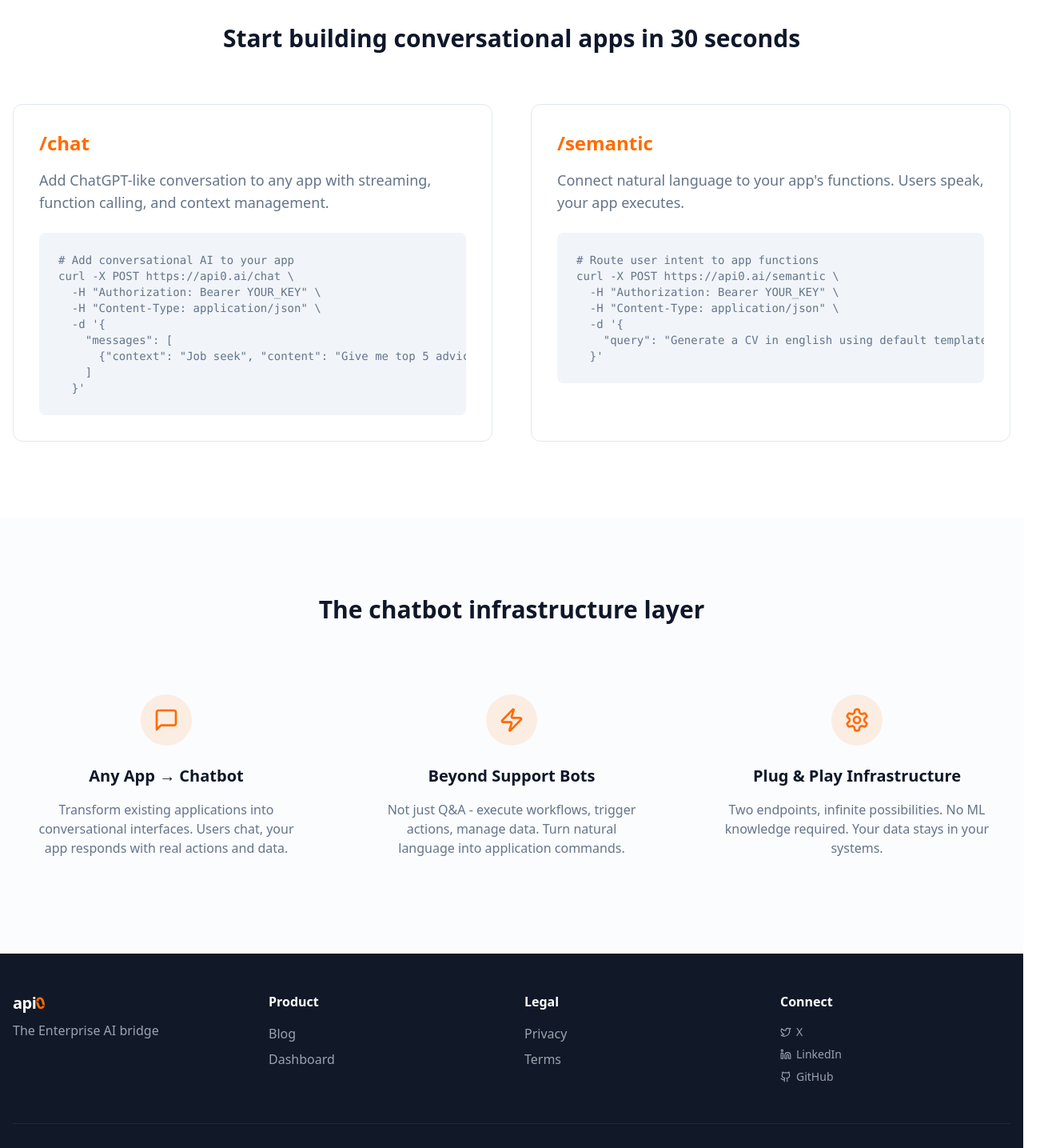
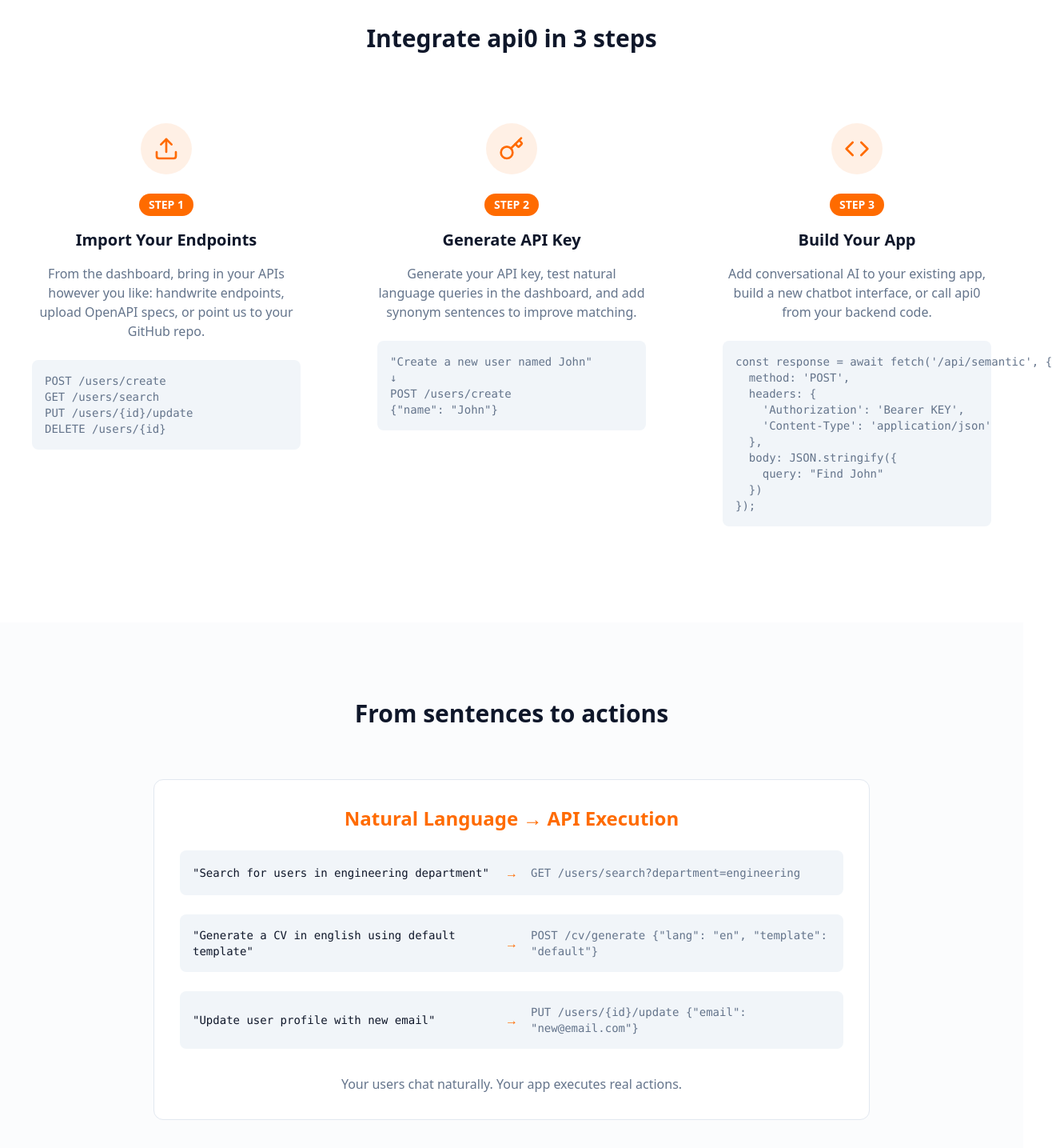
Before and after one commit to bennekrouf/landing-api0, a Next.js app: page / in a window 1280 px wide. Shown: the part 620-2055 px from the top of the page at 80% size, 1316 px wide, since content can reach past the window. Built offline with nearby package versions, Linux system fonts and the light colour scheme.

Commit message:
Change home page content

```diff
--- a/src/app/page.tsx
+++ b/src/app/page.tsx
@@ -1,7 +1,7 @@
 "use client";
 
 import React from 'react';
-import { MessageSquare, Zap, Settings } from 'lucide-react';
+import { Upload, Key, Code } from 'lucide-react';
 
 const HomePage = () => {
   return (
@@ -36,51 +36,85 @@
         </div>
       </section>
 
-      {/* Examples Section */}
-      <section id="examples" className="py-24 bg-background">
+      {/* 3-Step Integration */}
+      <section id="integration" className="py-24 bg-background">
         <div className="container mx-auto px-4">
-          <h2 className="text-3xl font-bold text-center mb-16 text-foreground">Start building conversational apps in 30 seconds</h2>
+          <h2 className="text-3xl font-bold text-center mb-16 text-foreground">Integrate api0 in 3 steps</h2>
 
-          <div className="grid md:grid-cols-2 gap-12">
-            {/* Chat API */}
-            <div className="bg-card border border-border rounded-xl p-8">
-              <h3 className="text-2xl font-bold mb-4 text-[#FF6B00]">/chat</h3>
-              <p className="text-muted-foreground mb-6 text-lg">
-                Add ChatGPT-like conversation to any app with streaming, function calling, and context management.
+          <div className="grid md:grid-cols-3 gap-12">
+            {/* Step 1: Import Your APIs */}
+            <div className="flex flex-col items-center text-center p-6">
+              <div className="mb-6 p-4 bg-[#FF6B00]/10 rounded-full">
+                <Upload size={32} className="text-[#FF6B00]" />
+              </div>
+              <div className="bg-[#FF6B00] text-white text-sm font-bold px-3 py-1 rounded-full mb-4">
+                STEP 1
+              </div>
+              <h3 className="text-xl font-semibold mb-4 text-foreground">Import Your Endpoints</h3>
+              <p className="text-muted-foreground mb-6">
+                From the dashboard, bring in your APIs however you like: handwrite endpoints, upload OpenAPI specs, or point us to your GitHub repo.
               </p>
-              <div className="bg-muted rounded-lg p-6 overflow-x-auto">
-                <pre className="text-sm">
+              <div className="bg-muted rounded-lg p-4 w-full">
+                <pre className="text-sm text-left">
                   <code className="text-muted-foreground">
-                    {`# Add conversational AI to your app
-curl -X POST https://api0.ai/chat \\
-  -H "Authorization: Bearer YOUR_KEY" \\
-  -H "Content-Type: application/json" \\
-  -d '{
-    "messages": [
-      {"context": "Job seek", "content": "Give me top 5 advice on how creating a good CV"}
-    ]
-  }'`}
+                    {`POST /users/create
+GET /users/search
+PUT /users/{id}/update
+DELETE /users/{id}`}
                   </code>
                 </pre>
               </div>
             </div>
 
-            {/* Semantic API */}
-            <div className="bg-card border border-border rounded-xl p-8">
-              <h3 className="text-2xl font-bold mb-4 text-[#FF6B00]">/semantic</h3>
-              <p className="text-muted-foreground mb-6 text-lg">
-                Connect natural language to your app&apos;s functions. Users speak, your app executes.
+            {/* Step 2: Get API Key & Test */}
+            <div className="flex flex-col items-center text-center p-6">
+              <div className="mb-6 p-4 bg-[#FF6B00]/10 rounded-full">
+                <Key size={32} className="text-[#FF6B00]" />
+              </div>
+              <div className="bg-[#FF6B00] text-white text-sm font-bold px-3 py-1 rounded-full mb-4">
+                STEP 2
+              </div>
+              <h3 className="text-xl font-semibold mb-4 text-foreground">Generate API Key</h3>
+              <p className="text-muted-foreground mb-6">
+                Generate your API key, test natural language queries in the dashboard, and add synonym sentences to improve matching.
               </p>
-              <div className="bg-muted rounded-lg p-6 overflow-x-auto">
-                <pre className="text-sm">
+              <div className="bg-muted rounded-lg p-4 w-full">
+                <pre className="text-sm text-left">
                   <code className="text-muted-foreground">
-                    {`# Route user intent to app functions
-curl -X POST https://api0.ai/semantic \\
-  -H "Authorization: Bearer YOUR_KEY" \\
-  -H "Content-Type: application/json" \\
-  -d '{
-    "query": "Generate a CV in english using default template"
-  }'`}
+                    {`"Create a new user named John"
+↓
+POST /users/create
+{"name": "John"}`}
+                  </code>
+                </pre>
+              </div>
+            </div>
+
+            {/* Step 3: Integrate & Build */}
+            <div className="flex flex-col items-center text-center p-6">
+              <div className="mb-6 p-4 bg-[#FF6B00]/10 rounded-full">
+                <Code size={32} className="text-[#FF6B00]" />
+              </div>
+              <div className="bg-[#FF6B00] text-white text-sm font-bold px-3 py-1 rounded-full mb-4">
+                STEP 3
+              </div>
+              <h3 className="text-xl font-semibold mb-4 text-foreground">Build Your App</h3>
+              <p className="text-muted-foreground mb-6">
+                Add conversational AI to your existing app, build a new chatbot interface, or call api0 from your backend code.
+              </p>
+              <div className="bg-muted rounded-lg p-4 w-full">
+                <pre className="text-sm text-left">
+                  <code className="text-muted-foreground">
+                    {`const response = await fetch('/api/semantic', {
+  method: 'POST',
+  headers: {
+    'Authorization': 'Bearer KEY',
+    'Content-Type': 'application/json'
+  },
+  body: JSON.stringify({
+    query: "Find John"
+  })
+});`}
                   </code>
                 </pre>
               </div>
@@ -92,31 +126,49 @@
       {/* How It Works Section */}
       <section className="py-24 bg-accent/30">
         <div className="container mx-auto px-4">
-          <h2 className="text-3xl font-bold text-center mb-16 text-foreground">The chatbot infrastructure layer</h2>
+          <h2 className="text-3xl font-bold text-center mb-16 text-foreground">From sentences to actions</h2>
 
-          <div className="grid md:grid-cols-3 gap-12">
-            <div className="flex flex-col items-center text-center p-6">
-              <div className="mb-6 p-4 bg-[#FF6B00]/10 rounded-full">
-                <MessageSquare size={32} className="text-[#FF6B00]" />
+          <div className="max-w-4xl mx-auto">
+            <div className="bg-card border border-border rounded-xl p-8 mb-8">
+              <h3 className="text-2xl font-bold mb-6 text-center text-[#FF6B00]">Natural Language → API Execution</h3>
+
+              <div className="space-y-6">
+                <div className="flex items-center gap-4 p-4 bg-muted rounded-lg">
+                  <div className="text-foreground font-mono text-sm flex-1">
+                    &quot;Search for users in engineering department&quot;
+                  </div>
+                  <div className="text-[#FF6B00] font-bold">→</div>
+                  <div className="text-muted-foreground font-mono text-sm flex-1">
+                    GET /users/search?department=engineering
+                  </div>
+                </div>
+
+                <div className="flex items-center gap-4 p-4 bg-muted rounded-lg">
+                  <div className="text-foreground font-mono text-sm flex-1">
+                    &quot;Generate a CV in english using default template&quot;
+                  </div>
+                  <div className="text-[#FF6B00] font-bold">→</div>
+                  <div className="text-muted-foreground font-mono text-sm flex-1">
+                    POST /cv/generate {`{"lang": "en", "template": "default"}`}
+                  </div>
+                </div>
+
+                <div className="flex items-center gap-4 p-4 bg-muted rounded-lg">
+                  <div className="text-foreground font-mono text-sm flex-1">
+                    &quot;Update user profile with new email&quot;
+                  </div>
+                  <div className="text-[#FF6B00] font-bold">→</div>
+                  <div className="text-muted-foreground font-mono text-sm flex-1">
+                    PUT /users/&#123;id&#125;/update {`{"email": "new@email.com"}`}
+                  </div>
+                </div>
               </div>
-              <h3 className="text-xl font-semibold mb-4 text-foreground">Any App → Chatbot</h3>
-              <p className="text-muted-foreground">Transform existing applications into conversational interfaces. Users chat, your app responds with real actions and data.</p>
-            </div>
 
-            <div className="flex flex-col items-center text-center p-6">
-              <div className="mb-6 p-4 bg-[#FF6B00]/10 rounded-full">
-                <Zap size={32} className="text-[#FF6B00]" />
+              <div className="mt-8 text-center">
+                <p className="text-muted-foreground">
+                  Your users chat naturally. Your app executes real actions.
+                </p>
               </div>
-              <h3 className="text-xl font-semibold mb-4 text-foreground">Beyond Support Bots</h3>
-              <p className="text-muted-foreground">Not just Q&amp;A - execute workflows, trigger actions, manage data. Turn natural language into application commands.</p>
-            </div>
-
-            <div className="flex flex-col items-center text-center p-6">
-              <div className="mb-6 p-4 bg-[#FF6B00]/10 rounded-full">
-                <Settings size={32} className="text-[#FF6B00]" />
-              </div>
-              <h3 className="text-xl font-semibold mb-4 text-foreground">Plug & Play Infrastructure</h3>
-              <p className="text-muted-foreground">Two endpoints, infinite possibilities. No ML knowledge required. Your data stays in your systems.</p>
             </div>
           </div>
         </div>
```
